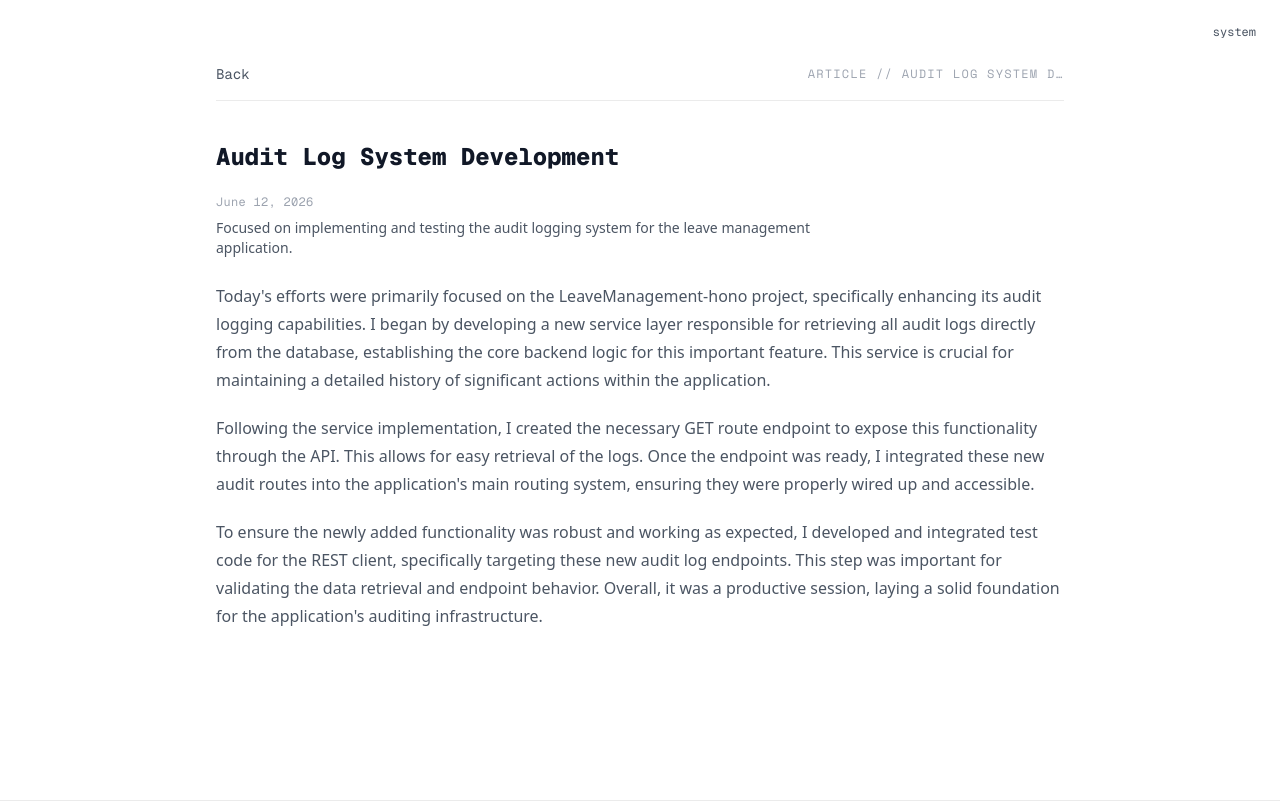
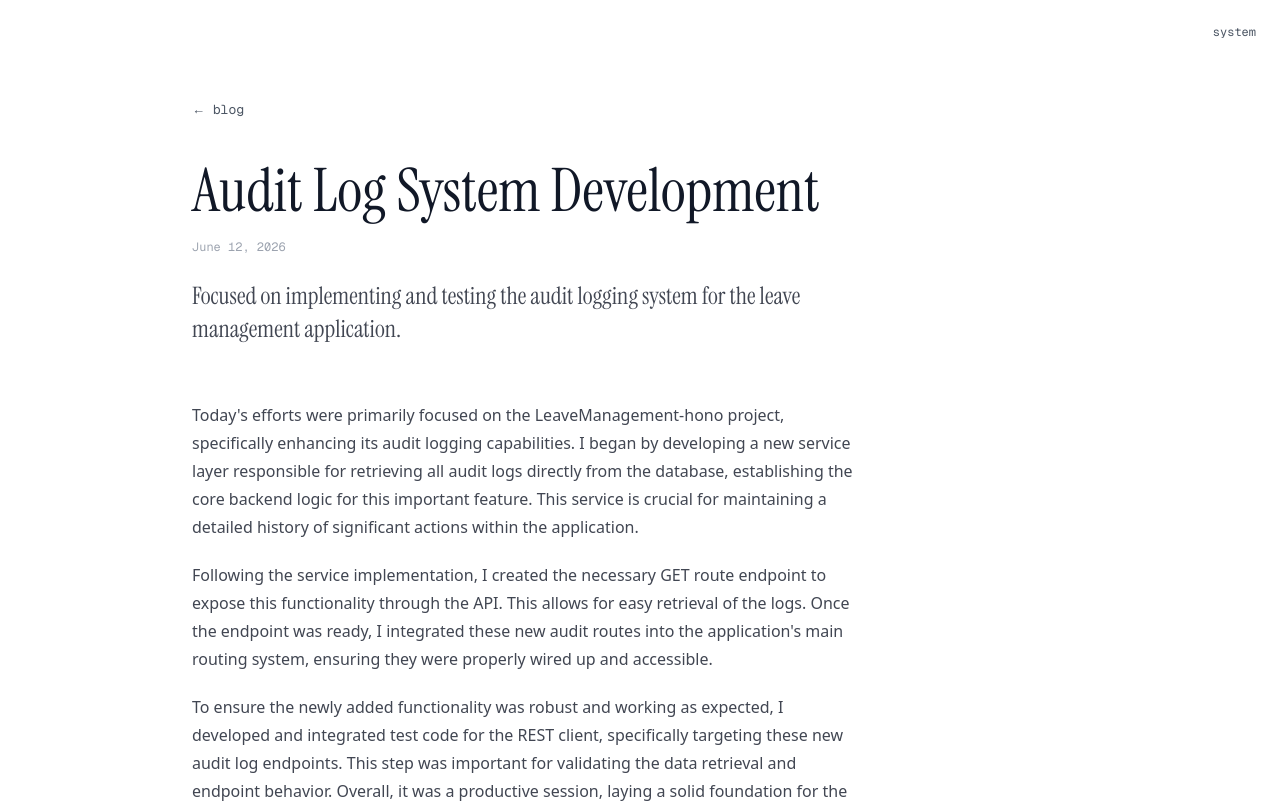
Before and after one commit to ioNihal/portfolio-two, a Next.js app: page /blog/audit-log-implementation in a window 1280 px wide. Shown: the top 803 px of the page. Built offline with nearby package versions, Linux system fonts and the light colour scheme.

Commit message:
refactor(blog): convert blog pages to text-only layout

```diff
--- a/app/blog/[slug]/page.jsx
+++ b/app/blog/[slug]/page.jsx
@@ -1,5 +1,5 @@
 import Link from "next/link";
-import { formatDate, getPost, getSlugs, truncateTitle } from "@/lib/blog";
+import { formatDate, getPost, getSlugs } from "@/lib/blog";
 import { MDXRemote } from "next-mdx-remote/rsc";
 import * as components from "@/components/MdxComponents";
 import { notFound } from "next/navigation";
@@ -125,48 +125,49 @@ export default async function BlogViewPage({ params }) {
     const { content, frontMatter } = post;
 
     return (
-        <main className="relative min-h-screen bg-background text-foreground">
+        <main className="min-h-svh bg-background px-6 py-24 text-foreground">
             <BlogJsonLd slug={slug} frontMatter={frontMatter} />
 
-            {/* Background grid */}
-            {/* <div className="pointer-events-none absolute inset-0 bg-grid" /> */}
-
-            <div className="relative mx-auto max-w-4xl px-6 py-16">
-                <div className="mb-10 flex items-center justify-between border-b border-border-main pb-4">
-                    <Link href="/blog" className="text-sm font-mono text-muted hover:text-foreground">
-                        Back
+            <div className="mx-auto max-w-4xl">
+                <Link
+                    href="/blog"
+                    className="font-mono text-[13px] text-muted underline-offset-4 transition-colors hover:text-accent hover:underline"
+                >
+                    ← blog
                 </Link>
 
-                    <span className="text-xs font-digital tracking-widest text-subtle">
-                        ARTICLE // {truncateTitle(frontMatter.title.toUpperCase(), 18)}
-                    </span>
-                </div>
-
-                {/* Article container */}
-                <article
-                    className="prose prose-neutral dark:prose-invert max-w-none text-foreground prose-headings:font-mono
-                    prose-headings:text-foreground prose-p:text-muted prose-a:text-accent
-                    prose-a:no-underline hover:prose-a:underline prose-code:font-mono prose-code:text-accent
-                    prose-pre:bg-card prose-pre:border prose-pre:border-border-main">
-
-                    <h1 className="text-xl lg:text-2xl text-foreground">{frontMatter.title}</h1>
+                <article className="mt-10">
+                    <header className="max-w-2xl">
+                        <h1 className="font-serif text-5xl leading-[1.05] text-balance sm:text-6xl">
+                            {frontMatter.title}
+                        </h1>
 
                         {frontMatter.date && (
                             <time
                                 dateTime={frontMatter.date}
-                            className="block mt-2 text-xs font-mono tracking-wide text-subtle"
+                                className="mt-4 block font-mono text-xs text-subtle"
                             >
                                 {formatDate(frontMatter.date)}
                             </time>
                         )}
 
                         {frontMatter.description && (
-                        <p className="mt-2 mb-6 max-w-2xl text-sm text-muted">
+                            <p className="mt-6 font-serif text-xl leading-snug text-foreground/80 text-pretty sm:text-2xl">
                                 {frontMatter.description}
                             </p>
                         )}
+                    </header>
 
+                    <div
+                        className="prose prose-neutral dark:prose-invert mt-14 max-w-2xl
+                        prose-headings:font-serif prose-headings:font-normal prose-headings:text-foreground
+                        prose-p:text-foreground/80 prose-li:text-foreground/80
+                        prose-a:text-accent prose-a:no-underline hover:prose-a:underline
+                        prose-code:font-mono prose-code:text-accent
+                        prose-pre:border prose-pre:border-border-main prose-pre:bg-card"
+                    >
                         <MDXRemote source={content} components={components} />
+                    </div>
                 </article>
             </div>
         </main>
--- a/app/blog/page.jsx
+++ b/app/blog/page.jsx
@@ -43,53 +43,48 @@ export default function BlogIndexPage() {
     const posts = getAllPostsMeta();
 
     return (
-        <main className="relative min-h-screen bg-background text-foreground">
+        <main className="min-h-svh bg-background px-6 py-24 text-foreground">
+            <div className="mx-auto max-w-4xl">
+                <Link
+                    href="/"
+                    className="font-mono text-[13px] text-muted underline-offset-4 transition-colors hover:text-accent hover:underline"
+                >
+                    ← home
+                </Link>
 
-            <div className="relative mx-auto max-w-5xl px-6 py-14">
-
-                <header className="mb-12 border-b border-border-main pb-6">
-                    <Link href="/" className="text-sm font-mono text-muted hover:text-foreground">
-                        Back
-                    </Link>
-                    <h1 className="mt-6 font-mono text-3xl font-semibold tracking-tight sm:text-4xl">
-                        Blog<span className="text-accent">_</span>
+                <h1 className="mt-10 font-serif text-6xl leading-[1.05] sm:text-7xl">
+                    Blog
                 </h1>
-                    <p className="mt-3 max-w-xl text-sm text-muted">
+                <p className="mt-4 max-w-xl font-serif text-xl leading-snug text-foreground/80 text-pretty sm:text-2xl">
                     Notes on building interfaces, systems, and experiments along the way.
                 </p>
-                </header>
 
-                {/* Posts */}
-                <ul className="grid gap-4 sm:grid-cols-2">
-                    {posts.map((post, index) => (
-                        <li key={post.slug}>
-                            <Link
-                                href={`/blog/${post.slug}`}
-                                className="group block h-full border border-border-main bg-card p-5 transition hover:border-accent/40 hover:bg-card-hover"
-                            >
-                                <div className="mb-2 text-xs font-mono tracking-widest text-subtle">
-                                    POST // {String(index + 1).padStart(2, "0")}
-                                </div>
-
-                                <h2 className="text-lg font-semibold text-foreground group-hover:text-accent">
-                                    {post.title}
-                                </h2>
-
+                <ul className="mt-20 space-y-12">
+                    {posts.map((post) => (
+                        <li key={post.slug} className="sm:grid sm:grid-cols-[9rem_1fr] sm:gap-8">
                             {post.date && (
                                 <time
                                     dateTime={post.date}
-                                        className="mt-1 block text-xs text-subtle"
+                                    className="mb-1 block font-mono text-xs text-subtle sm:mb-0 sm:pt-2"
                                 >
                                     {formatDate(post.date)}
                                 </time>
                             )}
-
+                            <div className="sm:col-start-2">
+                                <h2 className="font-serif text-3xl leading-tight text-balance">
+                                    <Link
+                                        href={`/blog/${post.slug}`}
+                                        className="text-foreground underline-offset-4 transition-colors hover:text-accent hover:underline focus-visible:underline"
+                                    >
+                                        {post.title}
+                                    </Link>
+                                </h2>
                                 {post.description && (
-                                    <p className="mt-3 text-sm text-muted">
+                                    <p className="mt-2 max-w-prose text-base leading-relaxed text-muted text-pretty">
                                         {post.description}
                                     </p>
                                 )}
-                            </Link>
+                            </div>
                         </li>
                     ))}
                 </ul>
--- a/app/page.jsx
+++ b/app/page.jsx
@@ -9,7 +9,7 @@ import TimelineSection from "@/components/TimelineSection/TimelineSection";
 
 export default function Home() {
   return (
-    <main className="w-screen overflow-x-hidden">
+    <main className="w-full overflow-x-hidden">
       <HeroSection />
       <SkillSection />
       <ProjectSection />
--- a/components/ContactSection/ContactSection.jsx
+++ b/components/ContactSection/ContactSection.jsx
@@ -86,7 +86,7 @@ export default function ContactSection() {
       aria-labelledby="contact-heading"
       className="w-full bg-background px-6 py-24"
     >
-      <div className="mx-auto max-w-2xl">
+      <div className="mx-auto max-w-4xl">
         <h2
           id="contact-heading"
           className="mb-6 font-mono text-[13px] font-normal text-muted"
--- a/components/SkillSection/SkillSection.jsx
+++ b/components/SkillSection/SkillSection.jsx
@@ -24,7 +24,7 @@ export default function SkillSection() {
             aria-labelledby="skills-heading"
             className="w-full bg-background px-6 py-24"
         >
-            <div className="mx-auto max-w-2xl">
+            <div className="mx-auto max-w-4xl">
                 <h2
                     id="skills-heading"
                     className="mb-16 font-mono text-[13px] font-normal text-muted"
--- a/components/ThemeToggle.jsx
+++ b/components/ThemeToggle.jsx
@@ -18,7 +18,8 @@ export default function ThemeToggle() {
     <button
       onClick={() => setTheme(next)}
       aria-label={`Theme: ${current}. Switch to ${next}.`}
-      className="fixed right-6 top-6 z-50 cursor-pointer font-mono text-xs text-muted underline-offset-4 transition-colors hover:text-accent hover:underline focus-visible:underline"
+      className={`fixed right-6 top-6 z-50 cursor-pointer font-mono text-xs text-muted underline-offset-4 transition-colors hover:text-accent hover:underline focus-visible:underline ${mounted ? "" : "invisible"
+        }`}
     >
       {current}
     </button>
--- a/components/TimelineSection/TimelineSection.jsx
+++ b/components/TimelineSection/TimelineSection.jsx
@@ -32,7 +32,7 @@ export default function TimelineSection() {
       aria-labelledby="experience-heading"
       className="w-full bg-background px-6 py-24"
     >
-      <div className="mx-auto max-w-2xl">
+      <div className="mx-auto max-w-4xl">
         <h2
           id="experience-heading"
           className="mb-16 font-mono text-[13px] font-normal text-muted"
```
Also changed, not shown: app/blog/[slug]/not-found.jsx (+14 -27 lines). Lines whose indentation alone changed are shown as unchanged.
